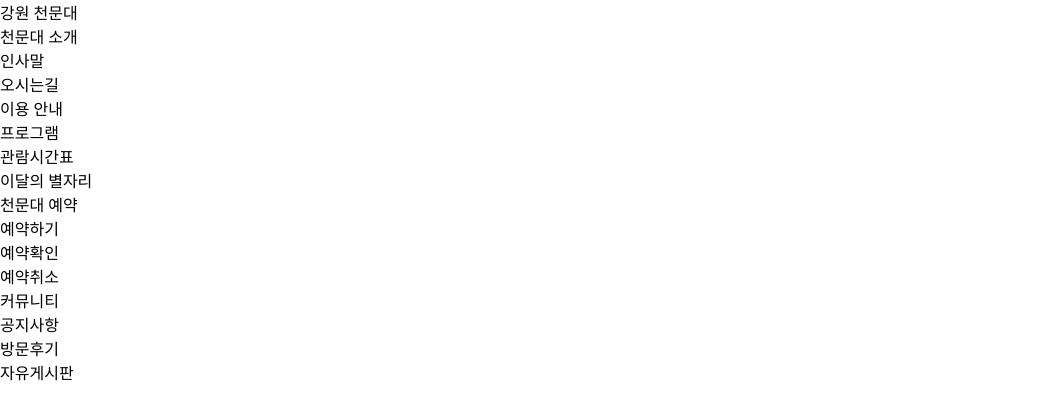
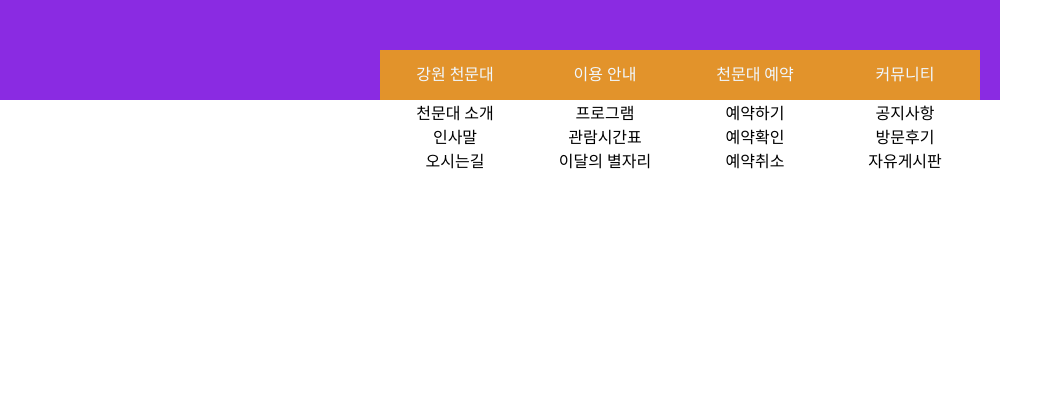
Before and after one commit to 13inuo0/wire-tag-ex, a plain HTML site: page index.html in a window 1280 px wide. Shown: the whole page, without its empty margins (0-1063 px from the left). Drawn offline with Linux system fonts and the light colour scheme.

Commit message:
메뉴 카테고리 설정

```diff
--- a/css/main.css
+++ b/css/main.css
@@ -12,3 +12,28 @@ a {
   color: black;
   text-decoration: none;
 }
+nav{
+    position: relative;
+    background-color: blueviolet;
+    width: 1000px;
+    height: 100px;
+}
+.gnb{
+    display: flex;
+    width: 600px;
+    height: 50px;
+    position: absolute;
+    bottom: 0;
+    right: 20px;
+    text-align: center;
+    background-color: aqua;
+}
+.gnb>li{
+    width: calc(100% /4);
+}
+.gnb>li>a{
+    display: block;
+    line-height: 50px;
+    color: aliceblue;
+    background-color: rgb(226, 147, 43);
+}
```
